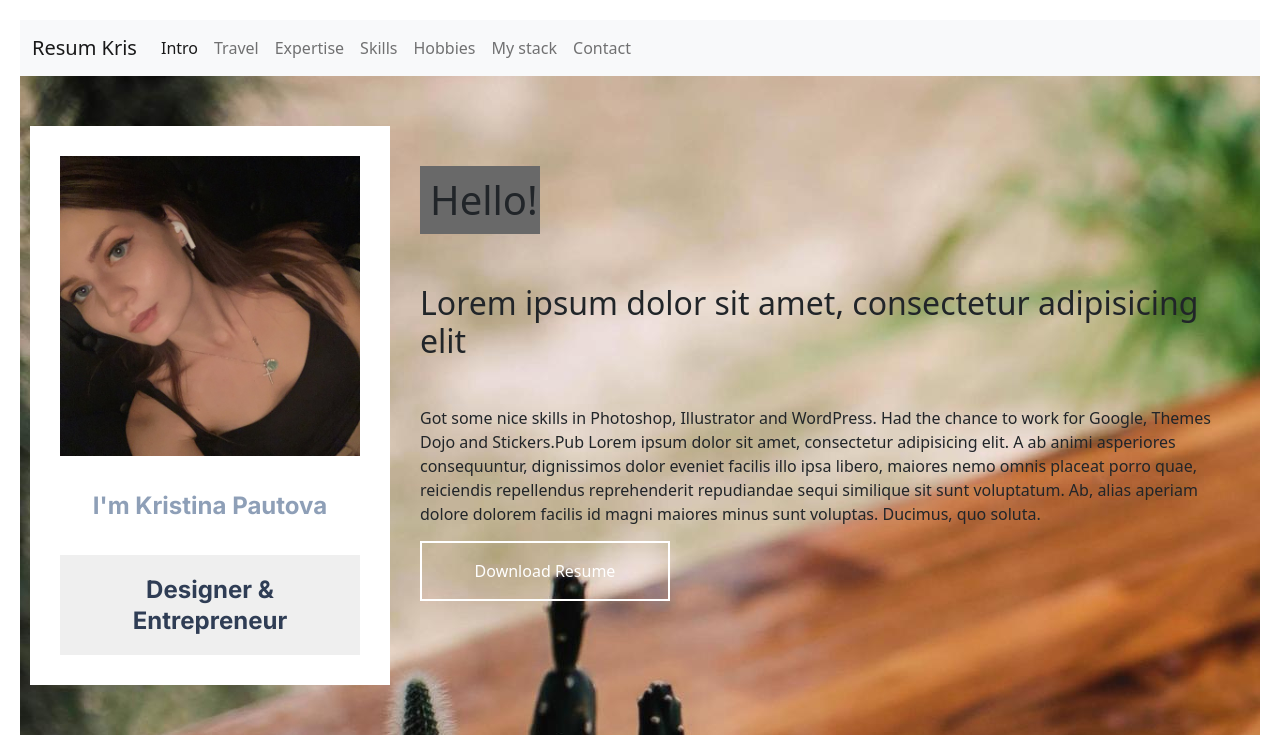
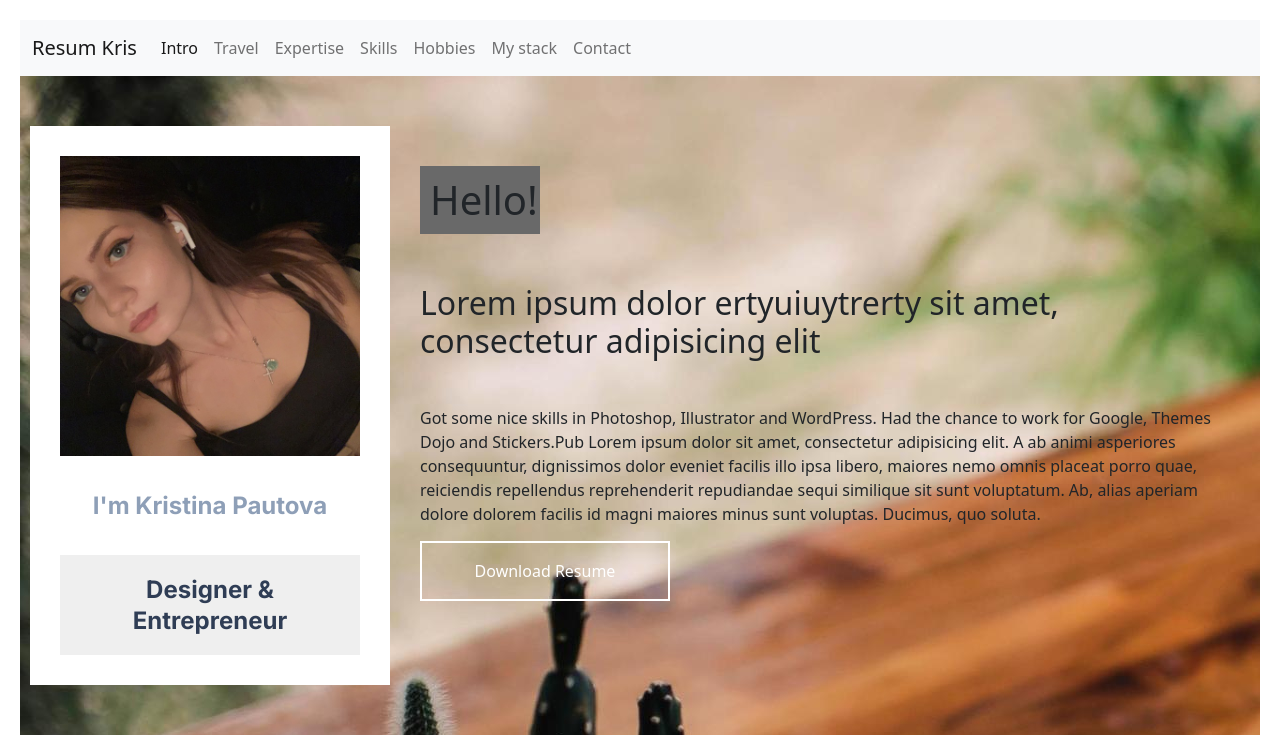
Before and after one commit to KristinaPautova/Project_1_, a plain HTML site: page index.html in a window 1280 px wide. Shown: the top 752 px of the page. Drawn offline with nearby package versions, Linux system fonts and the light colour scheme.

Commit message:
first commit

```diff
--- a/index.html
+++ b/index.html
@@ -61,7 +61,7 @@
         </div>
         <div class="header__right">
             <h1>Hello!</h1>
-            <h2>Lorem ipsum dolor sit amet, consectetur adipisicing elit</h2>
+            <h2>Lorem ipsum dolor ertyuiuytrerty sit amet, consectetur adipisicing elit</h2>
             <p>Got some nice skills in Photoshop, Illustrator and WordPress. Had the chance to work for Google, Themes Dojo and Stickers.Pub
             Lorem ipsum dolor sit amet, consectetur adipisicing elit. A ab animi asperiores consequuntur, dignissimos dolor eveniet facilis illo ipsa libero, maiores nemo omnis placeat porro quae, reiciendis repellendus reprehenderit repudiandae sequi similique sit sunt voluptatum. Ab, alias aperiam dolore dolorem facilis id magni maiores minus sunt voluptas. Ducimus, quo soluta.</p>
             <button>Download Resume</button>
```
